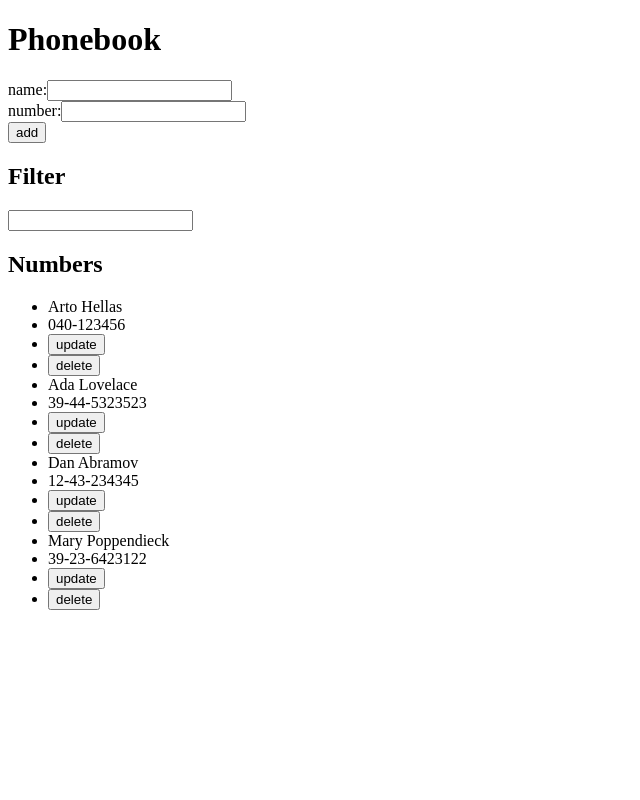
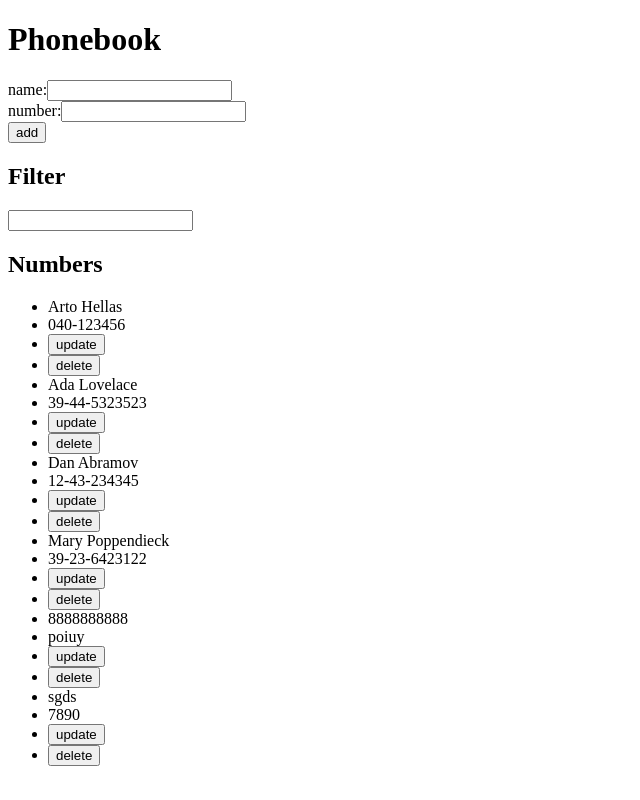
Before and after one commit to Axizeaus/fullstackopen-part2, a React (Create React App) app in the folder phonebook/: page / in a window 1280 px wide. Shown: the whole page, without its empty margins (0-640 px from the left). Built offline with nearby package versions, Linux system fonts and the light colour scheme; data requests are answered from the project's data file.

Commit message:
update and delete buttons working properly

```diff
--- a/phonebook/db.json
+++ b/phonebook/db.json
@@ -19,6 +19,16 @@
       "name": "Mary Poppendieck",
       "number": "39-23-6423122",
       "id": 4
+    },
+    {
+      "name": "8888888888",
+      "number": "poiuy",
+      "id": 5
+    },
+    {
+      "name": "sgds",
+      "number": "7890",
+      "id": 6
     }
   ]
 }
--- a/phonebook/src/App.js
+++ b/phonebook/src/App.js
@@ -12,15 +12,14 @@ const App = () => {
   const [filter, setFilter] = useState('');
   const [display, setDisplay] = useState([]);
 
-  const initialHook = () => {
-    console.log('initialHook runs');
+  const hook = () => {
     personService.getAll().then((response) => {
       setPersons(response);
       setDisplay(response);
     });
   }
 
-  useEffect(initialHook, []);
+  useEffect(hook, []);
   console.log('display => ', display)
 
   const addPerson = (event) => {
@@ -39,11 +38,7 @@ const App = () => {
             setPersons(persons.concat(response.data))
             setDisplay(display.concat(response.data))});
       }
-
-    } else {
-      alert(`${newName} is already on the list`)
     }
-
   }
 
   const personCheck = (newPerson) => {
@@ -77,14 +72,16 @@ const App = () => {
   }
 
   const handleUpdateChange = (id) => {
-
-    // TODO : ask for user's input to either update name or number;
-    // lead : possibly similar to the note importance update part.
     const target = persons.find(person => person.id === id);
     console.log('this is update');
     console.log('button id => ', id);
     console.log('target ==> ', target);
-
+    const updatedPerson = {
+      name: window.prompt('Enter name or click ok', target.name),
+      number: window.prompt('enter new number or click ok', target.number)
+    }
+    personService.update(target.id, updatedPerson)
+      .then(resp => hook())
   }
 
   const handleDelete = (id) => {
@@ -108,7 +105,7 @@ const App = () => {
       <h2>Filter</h2>
       <input value={filter} onChange={handleFilterChange}/>
       <h2>Numbers</h2>
-      <Display display={display} onUpdate={handleUpdateChange} onDelete={handleDelete}/>
+      <Display display={display} onDelete={handleDelete} onUpdate={handleUpdateChange}/>
     </>
   );
 };
--- a/phonebook/src/components/Person.js
+++ b/phonebook/src/components/Person.js
@@ -1,4 +1,4 @@
-export default function Person({ name, number, onUpdate, onDelete }) {
+export default function Person({ name, number, onDelete, onUpdate }) {
   return (
     <>
       <li>{name}</li>
```
